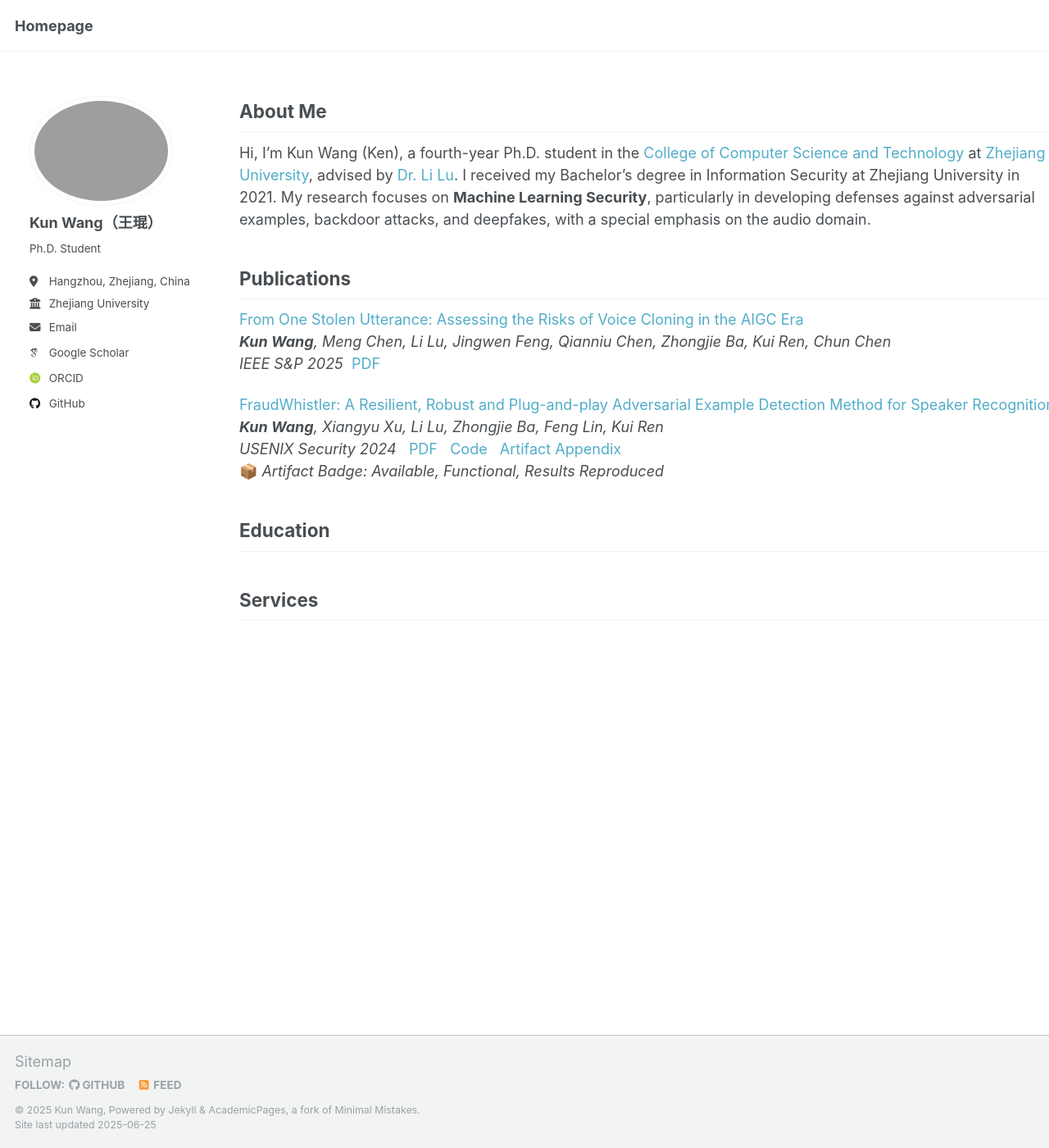
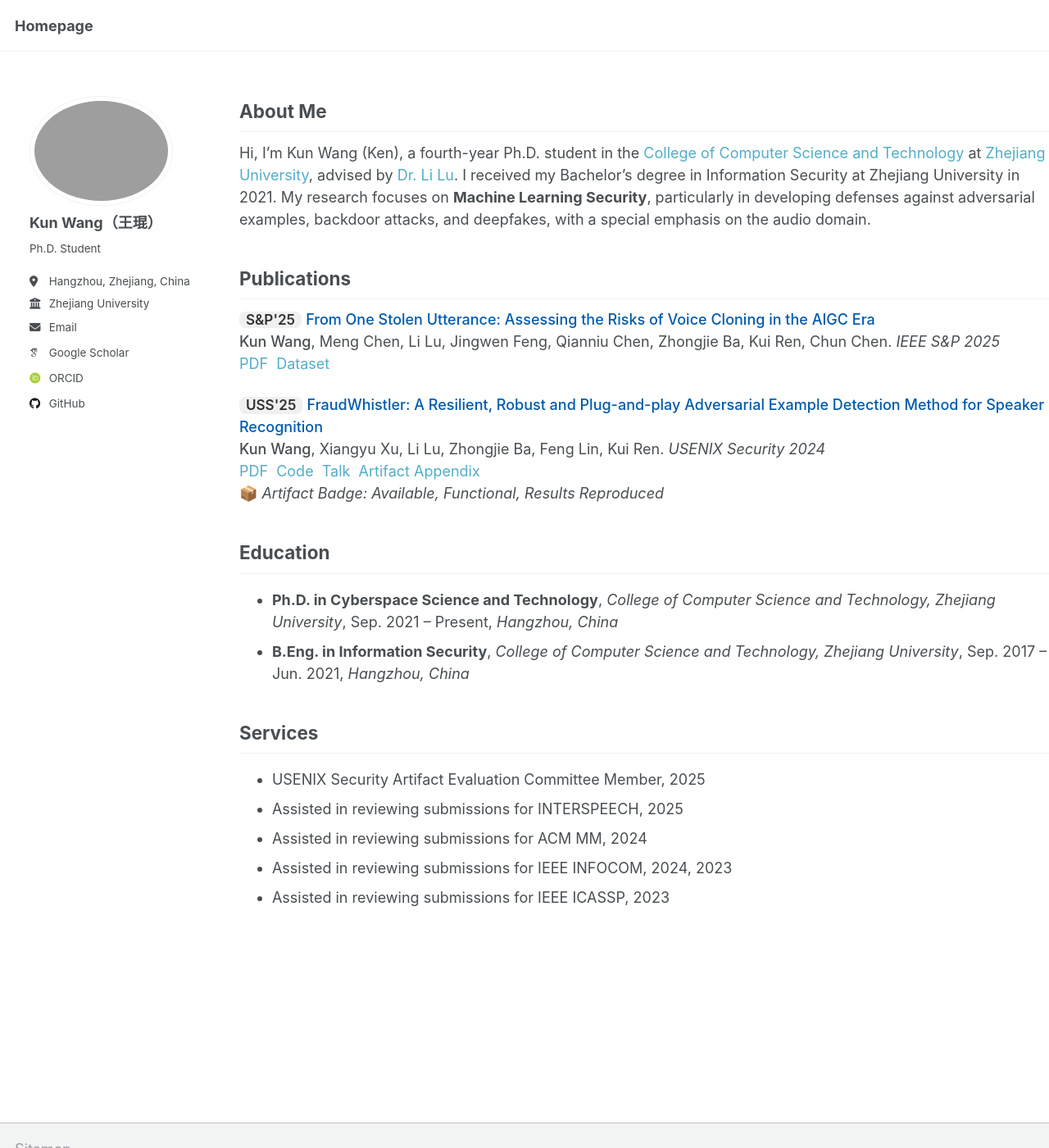
Before and after one commit to kunwang-ken/kunwang-ken.github.io, a Jekyll site: the page built from _pages/about.md, in a window 1280 px wide and 1400 px high. Shown: the whole window at 82% size. Built offline with Jekyll 4.4.1, drawn with Linux system fonts in a browser that asks for light colours; some web fonts are replaced.

Commit message:
Update publication and author style

```diff
--- a/_pages/about.md
+++ b/_pages/about.md
@@ -16,26 +16,36 @@ My research focuses on **Machine Learning Security**, particularly in developing
 
 ## Publications
 
-[From One Stolen Utterance: Assessing the Risks of Voice Cloning in the AIGC Era](https://www.computer.org/csdl/proceedings-article/sp/2025/223600e277/26hiWdqEiis) \\
-_**Kun Wang**, Meng Chen, Li Lu, Jingwen Feng, Qianniu Chen, Zhongjie Ba, Kui Ren, Chun Chen_ \\
-_IEEE S&P 2025_ &nbsp;[PDF](files/fosu-sp25-wang-kun.pdf)
+<span class="publication-badge">S&amp;P\'25</span>
+<a href="https://www.computer.org/csdl/proceedings-article/sp/2025/223600e277/26hiWdqEiis" class="paper-link">
+From One Stolen Utterance: Assessing the Risks of Voice Cloning in the AIGC Era
+</a> \\
+<span class="author-name">Kun Wang</span>, Meng Chen, Li Lu, Jingwen Feng, Qianniu Chen, Zhongjie Ba, Kui Ren, Chun Chen. _IEEE S&P 2025_\\
+[PDF](files/fosu-sp25-wang-kun.pdf)&nbsp;
+[Dataset](#)
 
 
-
-[FraudWhistler: A Resilient, Robust and Plug-and-play Adversarial Example Detection Method for Speaker Recognition](https://www.usenix.org/conference/usenixsecurity24/presentation/wang-kun) \\
-_**Kun Wang**, Xiangyu Xu, Li Lu, Zhongjie Ba, Feng Lin, Kui Ren_ \\
-_USENIX Security 2024_ &nbsp;
-[PDF](files/fraudwhistler-uss24-wang-kun.pdf) &nbsp;
-[Code](https://github.com/kunwang-ken/FraudWhistler) &nbsp;
+<span class="publication-badge">USS\'25</span>
+<a href="https://www.usenix.org/conference/usenixsecurity24/presentation/wang-kun" class="paper-link">
+FraudWhistler: A Resilient, Robust and Plug-and-play Adversarial Example Detection Method for Speaker Recognition
+</a>\\
+<span class="author-name">Kun Wang</span>, Xiangyu Xu, Li Lu, Zhongjie Ba, Feng Lin, Kui Ren. _USENIX Security 2024_\\
+[PDF](files/fraudwhistler-uss24-wang-kun.pdf)&nbsp;
+[Code](https://github.com/kunwang-ken/FraudWhistler)&nbsp;
+[Talk](https://youtu.be/85c62XWUcRI)&nbsp;
 [Artifact Appendix](files/fraudwhistler-usenixsecurity24-appendix-wang-kun.pdf)\\
 📦 *Artifact Badge: Available, Functional, Results Reproduced*
 
 
 
-Education
-------
+## Education
+* **Ph.D. in Cyberspace Science and Technology**, *College of Computer Science and Technology, Zhejiang University*, Sep. 2021 – Present, *Hangzhou, China*
+* **B.Eng. in Information Security**, *College of Computer Science and Technology, Zhejiang University*, Sep. 2017 – Jun. 2021, *Hangzhou, China*
 
 
-
-Services
-------
+## Services
+- USENIX Security Artifact Evaluation Committee Member, 2025
+- Assisted in reviewing submissions for INTERSPEECH, 2025
+- Assisted in reviewing submissions for ACM MM, 2024
+- Assisted in reviewing submissions for IEEE INFOCOM, 2024, 2023
+- Assisted in reviewing submissions for IEEE ICASSP, 2023
--- a/_sass/custom.scss
+++ b/_sass/custom.scss
@@ -43,3 +43,32 @@
 .page__content a:hover {
   text-decoration: underline;
 }
+
+/* Custom publication badge style */
+.publication-badge {
+  display: inline-block;
+  font-size: 0.95em;
+  font-family: inherit;
+  background-color: #f0f0f0;
+  border-radius: 8px;
+  padding: 1px 8px 2px;   /* 顶部 padding 稍小，底部略大 */
+  font-weight: 600;
+  color: #333;
+  line-height: 1;
+  vertical-align: baseline;   /* 或尝试 middle、baseline 看对齐感 */
+  position: relative;
+  top: 0px;
+}
+
+a.paper-link {
+  color: #005BAC;         /* 浙大蓝 */
+  text-decoration: none;
+  font-weight: 550;
+}
+
+a.paper-link:hover {
+  text-decoration: underline;
+}
+.author-name {
+  font-weight: 550;  /* 比正常字略粗，比 bold 轻盈 */
+}
```
